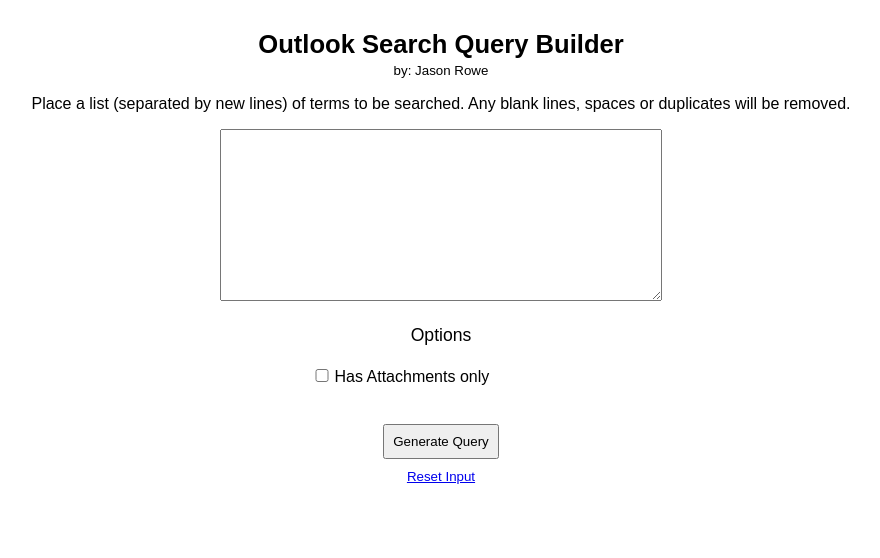
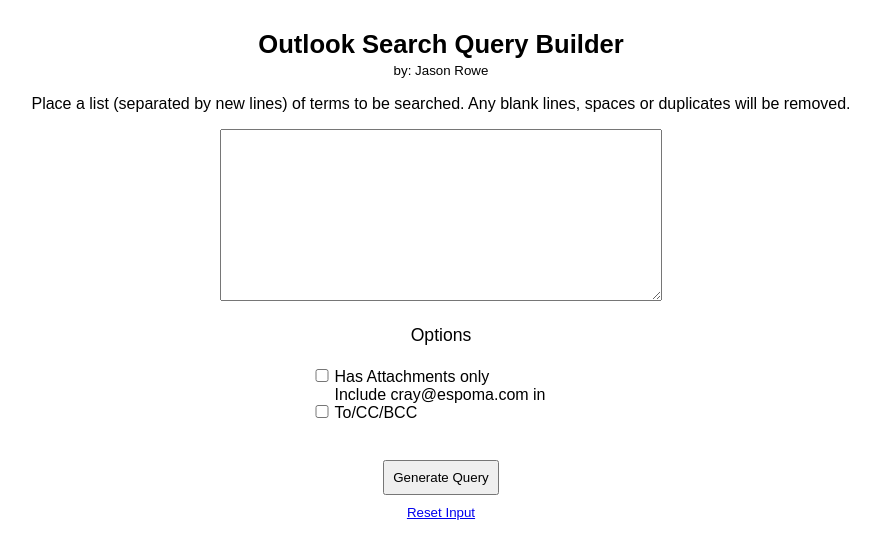
Before and after one commit to rowej83/outlook-search-builder, a React (Create React App) app: page / in a window 1280 px wide. Shown: the top 558 px of the page, without its empty margins (199-1079 px from the left). Built offline with nearby package versions, Linux system fonts and the light colour scheme.

Commit message:
Update OptionsArea.tsx

```diff
--- a/src/components/OptionsArea.tsx
+++ b/src/components/OptionsArea.tsx
@@ -18,6 +18,15 @@
     console.log(tempOptionsObject);
     setOptionsObject(tempOptionsObject);
   }
+
+  function onChangeEmailValue(
+    e: React.ChangeEvent<HTMLInputElement>
+  ): void {
+    let tempOptionsObject = cloneDeep(optionsObject);
+    tempOptionsObject.includeEmail = !optionsObject.includeEmail;
+    setOptionsObject(tempOptionsObject);
+  }
+
   return (
     <>
       <h2 className={"optionsHeader"}>Options </h2>
@@ -34,6 +43,18 @@
             />
             <label htmlFor="withOrWithOutAttachment">
               Has Attachments only
+            </label>
+          </div>
+          <div>
+            <input
+              type="checkbox"
+              onChange={onChangeEmailValue}
+              name="email"
+              id="includeEmail"
+              checked={optionsObject.includeEmail}
+            />
+            <label htmlFor="includeEmail">
+              Include cray@espoma.com in To/CC/BCC
             </label>
           </div>
         </div>
```
